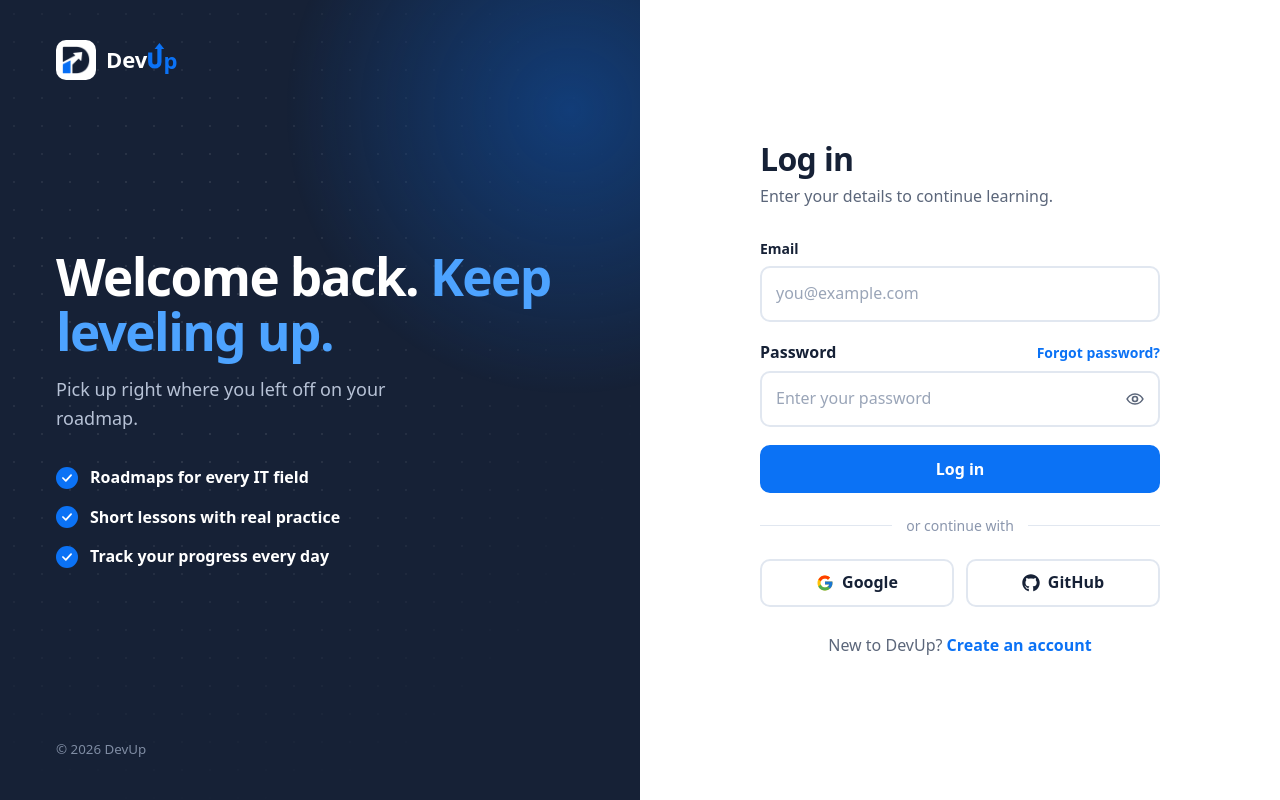
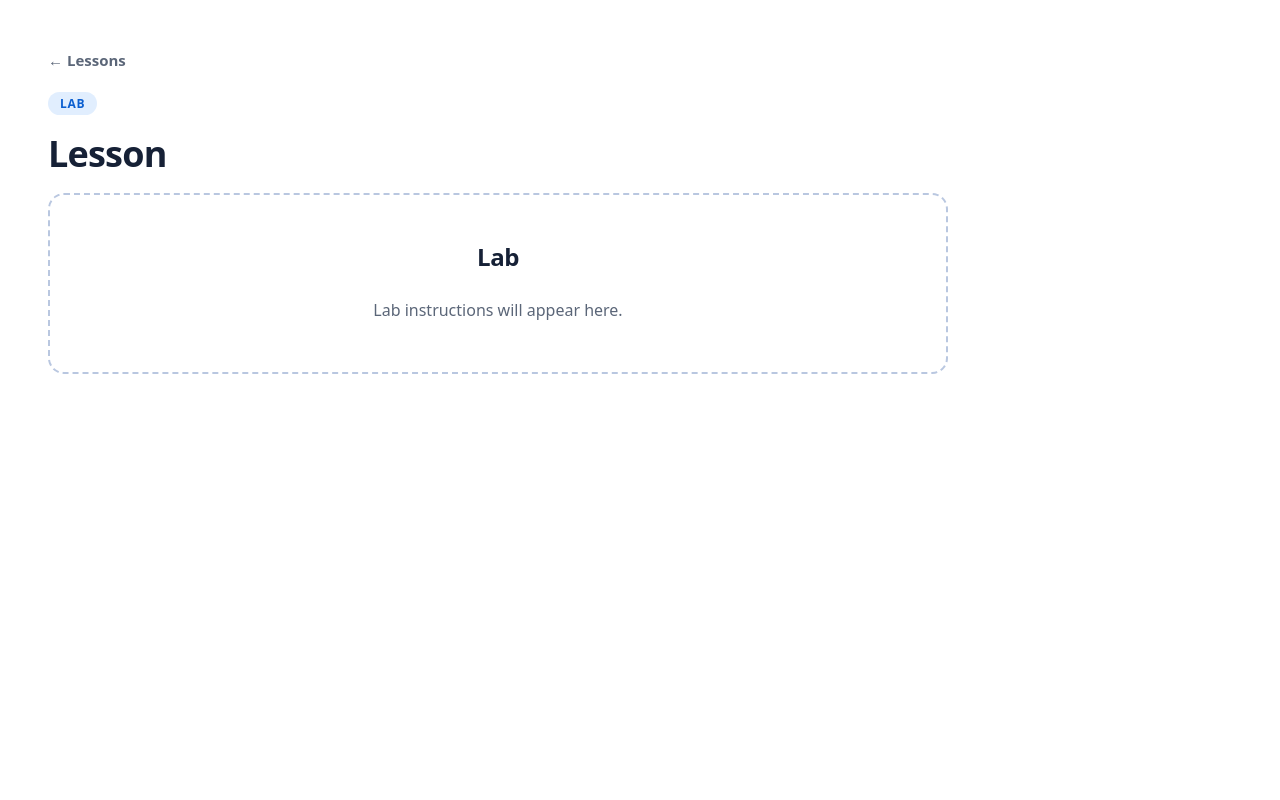
Before and after one commit to nihad123-pasayev/DevUp, a React (Vite) app: page /lessons/lesson/1/lab in a window 1280 px wide. Before the commit this address led to /login. Built offline with nearby package versions, Linux system fonts and the light colour scheme; no server answers; the database is empty.

Commit message:
lessonschanged

```diff
--- a/src/pages/LessonPage.jsx
+++ b/src/pages/LessonPage.jsx
@@ -1,18 +1,12 @@
 import "./LessonPage.css";
 import { useEffect, useState } from "react";
 import { Link, useParams } from "react-router-dom";
-import Sidebar from "./Sidebar";
 import { supabase } from "../supabaseclient.js";
 import { lessonKind } from "../progress.js";
 
-const TABS = [
-  { id: "theory", label: "Theory" },
-  { id: "quiz", label: "Quiz" },
-  { id: "lab", label: "Lab" },
-];
-
-const KIND_INFO = {
+const PART_INFO = {
   quiz: { label: "Quiz", text: "Quiz questions will appear here." },
+  lab: { label: "Lab", text: "Lab instructions will appear here." },
   project: { label: "Project", text: "Project instructions and submission will appear here." },
   exam: { label: "Exam", text: "The exam will appear here." },
 };
@@ -42,39 +36,19 @@ export default function LessonPage() {
   const lesson = loading ? null : res.lesson;
   const title = lesson?.title || lesson?.name || "Lesson";
   const kind = lesson ? lessonKind(lesson) : "lesson";
-  const direct = kind !== "lesson";
+
+  // Quiz / project / exam dərsləri birbaşa öz növünü göstərir,
+  // adi dərslərdə isə URL-dəki part (theory / quiz / lab) göstərilir
+  const current = kind !== "lesson" ? kind : part;
+  const info = PART_INFO[current];
 
   return (
-    <Sidebar>
     <main className="lp-page">
       <Link className="lp-back" to="/lessons">← Lessons</Link>
-        {direct && <span className="lp-kind">{KIND_INFO[kind].label}</span>}
+      <span className="lp-kind">{info ? info.label : "Theory"}</span>
       <h1>{loading ? "Loading..." : title}</h1>
 
-        {/* Quiz / layihə / imtahan: tabsız, birbaşa məzmun */}
-        {direct && (
-          <article className="lp-pane lp-soon">
-            <h2>{KIND_INFO[kind].label}</h2>
-            <p>{KIND_INFO[kind].text}</p>
-          </article>
-        )}
-
-        {/* Adi dərs: Theory / Quiz / Lab */}
-        {!direct && (
-          <>
-            <nav className="lp-tabs" aria-label="Lesson parts">
-              {TABS.map((t) => (
-                <Link
-                  key={t.id}
-                  to={`/lessons/lesson/${id}/${t.id}`}
-                  className={"lp-tab" + (part === t.id ? " is-active" : "")}
-                >
-                  {t.label}
-                </Link>
-              ))}
-            </nav>
-
-            {part === "theory" && (
+      {current === "theory" && (
         <article className="lp-pane">
           <div className="lp-video">Video will be added here</div>
           <div className="lp-text">
@@ -84,22 +58,12 @@ export default function LessonPage() {
         </article>
       )}
 
-            {part === "quiz" && (
+      {info && (
         <article className="lp-pane lp-soon">
-                <h2>Quiz</h2>
-                <p>Coming soon.</p>
+          <h2>{info.label}</h2>
+          <p>{info.text}</p>
         </article>
       )}
-
-            {part === "lab" && (
-              <article className="lp-pane lp-soon">
-                <h2>Lab</h2>
-                <p>Coming soon.</p>
-              </article>
-            )}
-          </>
-        )}
     </main>
-    </Sidebar>
   );
 }
```
Lines whose indentation alone changed are shown as unchanged.
